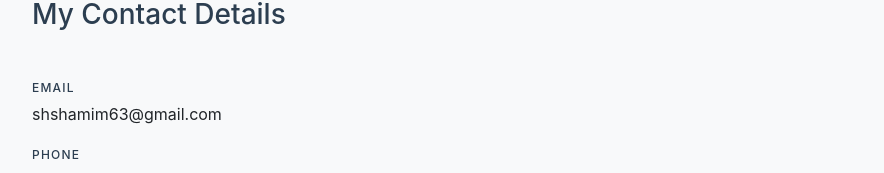
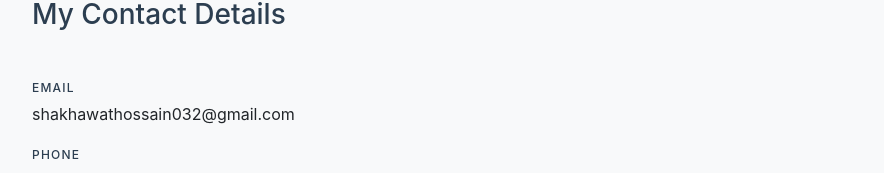
Before and after one commit to shshamim63/personal-portfolio, a React (Create React App) app: page / in a window 1280 px wide. Shown: the part 3687-3860 px from the top of the page, without its empty margins (86-970 px from the left). Built offline with nearby package versions, Linux system fonts and the light colour scheme.

Commit message:
:art: Updates current email address
replace current mail to professional mail

```diff
--- a/src/components/Contact.js
+++ b/src/components/Contact.js
@@ -15,7 +15,7 @@ const Contact = () => {
                     <ul className="site-contact-details">
                         <li>
                             <span className="text-uppercase">Email</span>
-                            shshamim63@gmail.com
+                            shakhawathossain032@gmail.com
                         </li>
                         <li>
                             <span className="text-uppercase">Phone</span>
--- a/src/components/Footer.js
+++ b/src/components/Footer.js
@@ -8,7 +8,7 @@ const Footer = () => {
                 <div className="row mb-3">
                     <div className="col-md-12 text-center">
                         <p>
-                            <a href="mailto:shshamim63@gmail.com"className="social-item"><img src={require('../images/mail.png')} className="" alt="mail" /></a>
+                            <a href="mailto:shakhawathossain032@gmail.com"className="social-item"><img src={require('../images/mail.png')} className="" alt="mail" /></a>
                             <a href="https://twitter.com/Shshamim090" className="social-item"><img src={require('../images/twitter.png')} className="" alt="twitter" /></a>
                             <a href="https://www.linkedin.com/in/shakhawathossainshamim/" className="social-item"><img src={require('../images/linkedin.png')} className="" alt="linkedin" /></a>
                             <a href="https://github.com/shshamim63" className="social-item"><img src={require('../images/github-144.png')} className="" alt="github" /></a>
@@ -18,7 +18,6 @@ const Footer = () => {
                 <div className="row">
                     <p className="col-12 text-center">
                     Shakhawat Hossain Portfolio { today.getFullYear()+'-'+(today.getMonth()+1)+'-'+today.getDate()} powered by <a href="https://reactjs.org/">React</a> and <a href="https://getbootstrap.com/" target="_blank" className="text-primary">Bootstrap</a><img src={require('../images/heart.png')} className="icon-heart" alt="love"/>
-
                     </p>
                 </div>
             </div>
```
